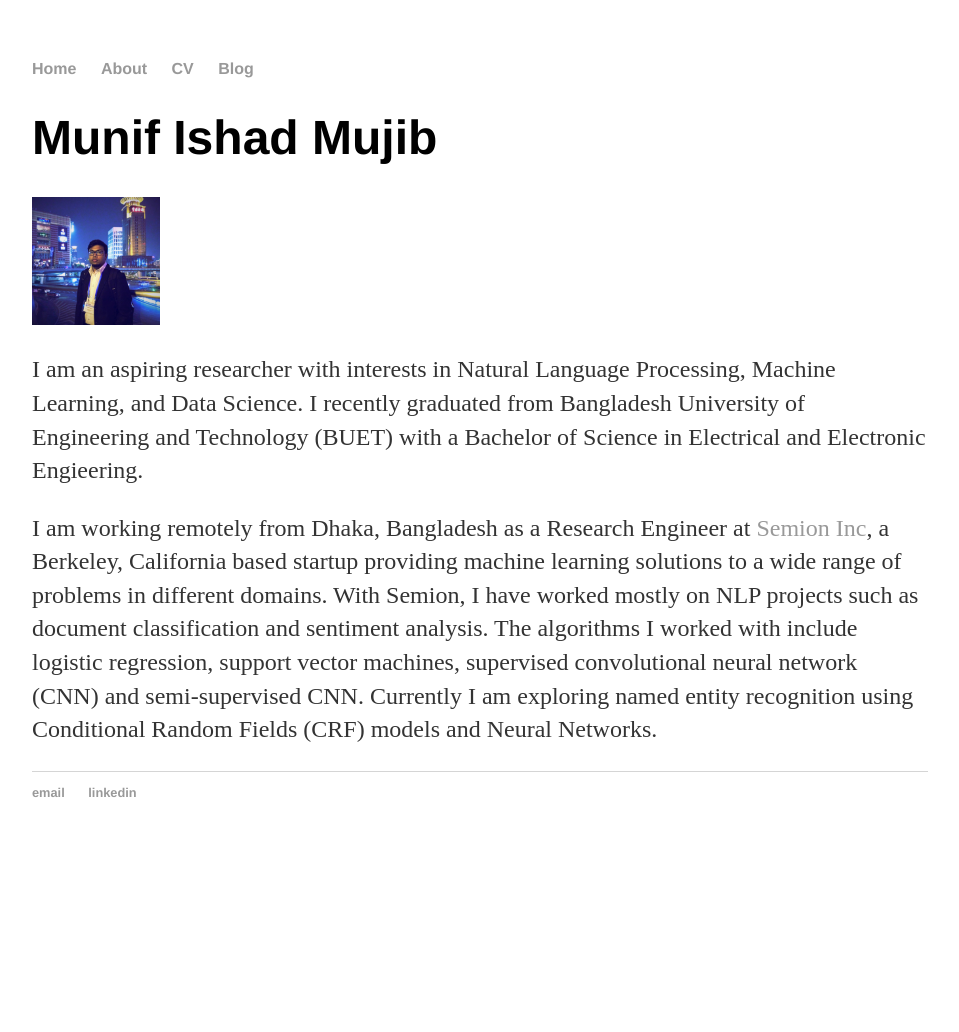
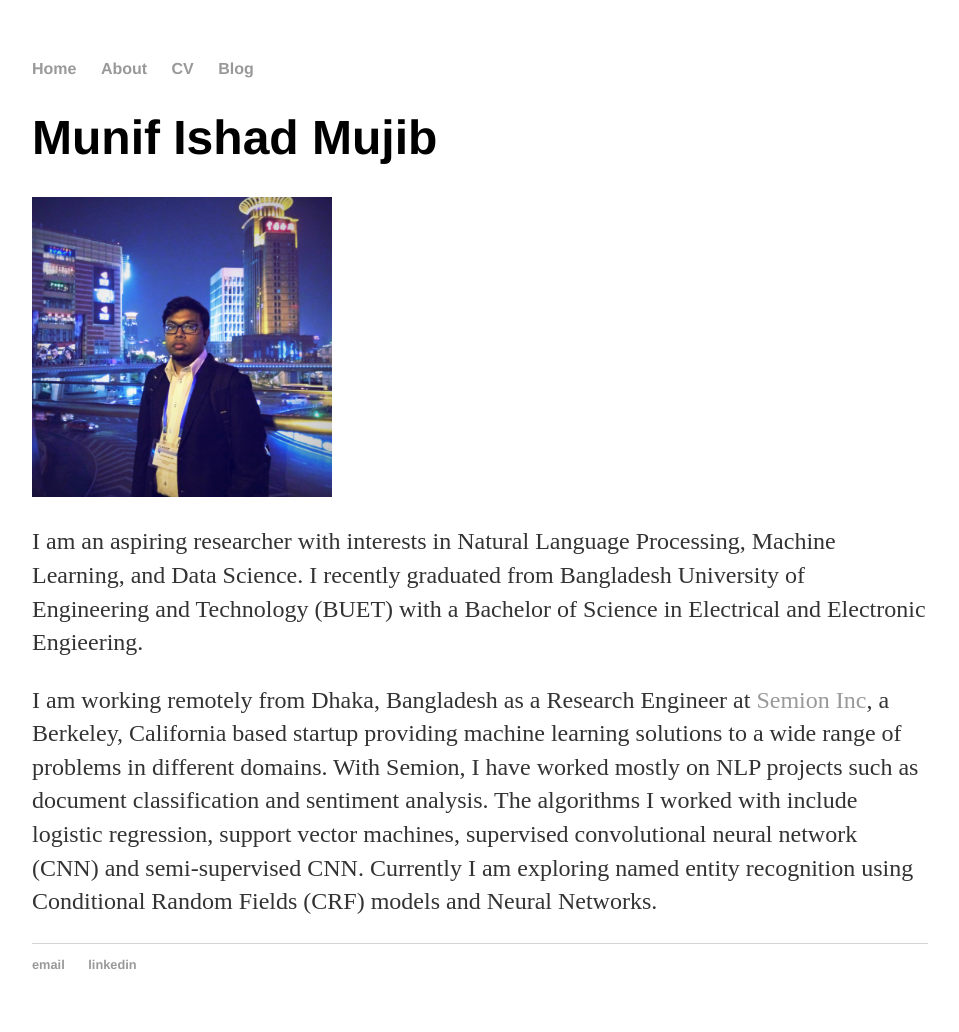
Before and after one commit to MunifMujib/munifmujib.github.io, a Jekyll site: the page built from index.html, in a window 1280 px wide. Shown: the whole page, without its empty margins (160-1119 px from the left). Built offline with Jekyll 4.4.1, drawn with Linux system fonts in a browser that asks for light colours; before the commit the page ends 900 px from its top, so only the background shows below that.

Commit message:
Update index.html

```diff
--- a/index.html
+++ b/index.html
@@ -4,7 +4,7 @@
 ---
     		<div class="blurb">
 			<h1>Munif Ishad Mujib</h1>
-				<img src="/profile_photo.jpeg" alt="Photo of me in Shanghai" style="width:128px;height:128px;">
+				<img src="/profile_photo.jpeg" alt="Photo of me in Shanghai" style="width:300px;height:300px;">
 				<p>I am an aspiring researcher with interests in Natural Language Processing, Machine Learning, and Data Science. I recently graduated from Bangladesh University of Engineering and Technology (BUET) with a Bachelor of Science in Electrical and Electronic Engieering.</p>
 				<p>I am working remotely from Dhaka, Bangladesh as a Research Engineer at <a href="http://semion.ai">Semion Inc</a>, a Berkeley, California based startup providing machine learning solutions to a wide range of problems in different domains. With Semion, I have worked mostly on NLP projects such as document classification and sentiment analysis. The algorithms I worked with include logistic regression, support vector machines, supervised convolutional neural network (CNN) and semi-supervised CNN. Currently I am exploring named entity recognition using Conditional Random Fields (CRF) models and Neural Networks.</p>
     		</div><!-- /.blurb -->
```
